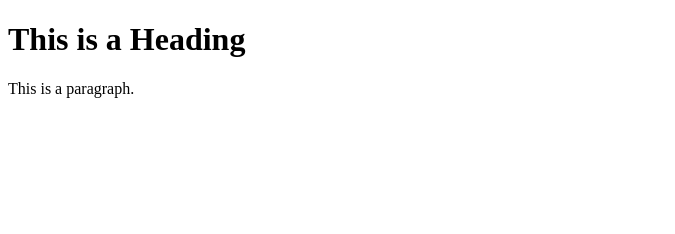
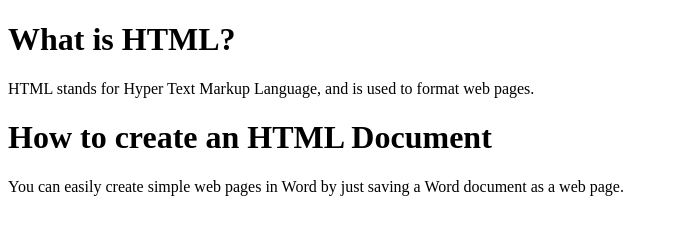
Before and after one commit to weizye/Github-pages, a plain HTML site: page index.html in a window 1280 px wide. Shown: the whole page, without its empty margins (0-675 px from the left). Drawn offline with Linux system fonts and the light colour scheme.

Commit message:
Update index.html

```diff
--- a/index.html
+++ b/index.html
@@ -5,8 +5,10 @@
 </head>
 <body>
 
-<h1>This is a Heading</h1>
-<p>This is a paragraph.</p>
+<h1>What is HTML?</h1>
+<p>HTML stands for Hyper Text Markup Language, and is used to format web pages.</p>
 
+<h1>How to create an HTML Document</h1>
+<p>You can easily create simple web pages in Word by just saving a Word document as a web page.</p>
 </body>
 </html>
```
